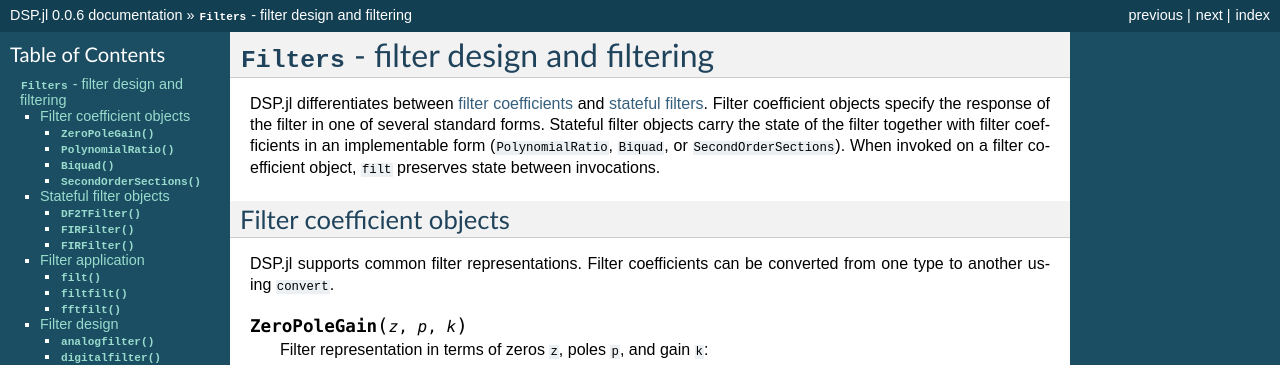
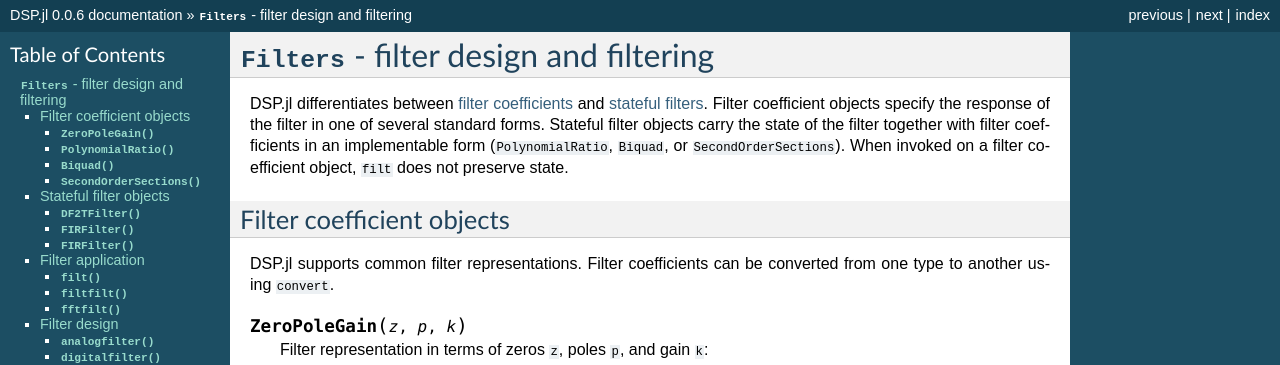
Before and after one commit to JuliaDSP/DSP.jl, a Sphinx documentation site: the page built from doc/filters.rst, in a window 1280 px wide and 900 px high. Shown: the top 365 px of the window. Built offline with Sphinx 7.4.7, drawn with Linux system fonts in a browser that asks for light colours; formulas are drawn with MathJax 3.

Commit message:
Update filters.rst

```diff
--- a/doc/filters.rst
+++ b/doc/filters.rst
@@ -8,8 +8,8 @@ coefficient objects specify the response of the filter in one of
 several standard forms. Stateful filter objects carry the state of the
 filter together with filter coefficients in an implementable form
 (``PolynomialRatio``, ``Biquad``, or ``SecondOrderSections``).
-When invoked on a filter coefficient object, ``filt`` preserves state
-between invocations.
+When invoked on a filter coefficient object, ``filt`` does not preserve
+state.
 
 .. _coefficient-objects:
 
```
